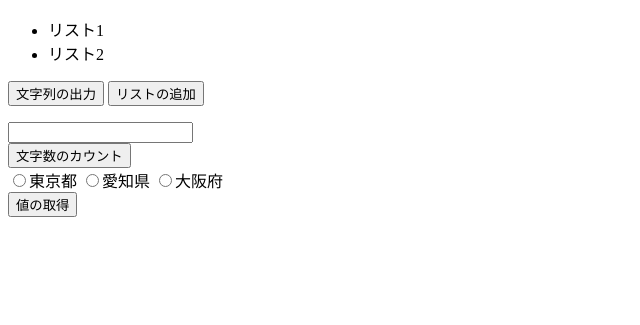
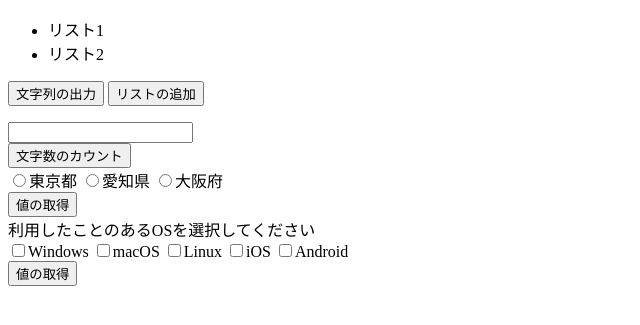
Before and after one commit to K1SONES/Samurai-2-, a plain HTML site: page js/dom.html in a window 1280 px wide. Shown: the part 127-452 px from the top of the page, without its empty margins (0-640 px from the left). Drawn offline with Linux system fonts and the light colour scheme.

Commit message:
選択されたチェックボックスの値を取得してみよう

```diff
--- a/js/dom.html
+++ b/js/dom.html
@@ -29,6 +29,17 @@
       <input type="radio" name="area" value="osaka" />大阪府
     </form>
     <button id="area-btn">値の取得</button>
+
+    <form name="osForm">
+      <label>利用したことのあるOSを選択してください</label><br />
+      <input type="checkbox" name="os" value="windows" />Windows
+      <input type="checkbox" name="os" value="macos" />macOS
+      <input type="checkbox" name="os" value="linux" />Linux
+      <input type="checkbox" name="os" value="ios" />iOS
+      <input type="checkbox" name="os" value="android" />Android
+    </form>
+    <button id="os-btn">値の取得</button>
+
     <script src="dom.js"></script>
   </body>
 </html>
--- a/js/dom.js
+++ b/js/dom.js
@@ -65,3 +65,19 @@ areaBtn.addEventListener("click", () => {
   // 取得した値を出力する
   console.log(area);
 });
+
+// os-btnというidを持つHTML要素を取得し、定数に代入する
+const osBtn = document.getElementById("os-btn");
+
+// HTML要素がクリックされたときにイベント処理を実行する
+osBtn.addEventListener("click", () => {
+  // すべてのチェックボックスを配列風のデータで取得する
+  const items = document.forms.osForm.os;
+
+  // 繰り返し処理でチェックボックスを1つずつ取り出し、もし選択されていれば値を出力する
+  for (let i = 0; i < items.length; i++) {
+    if (items[i].checked) {
+      console.log(items[i].value);
+    }
+  }
+});
```
